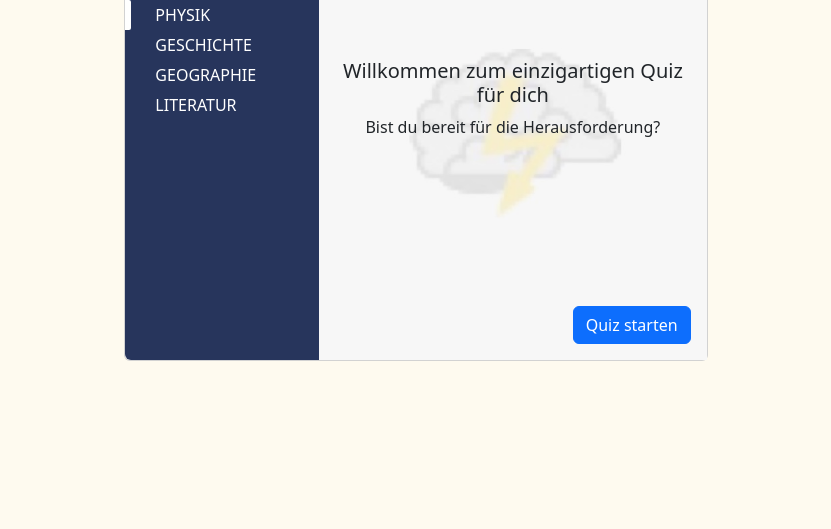
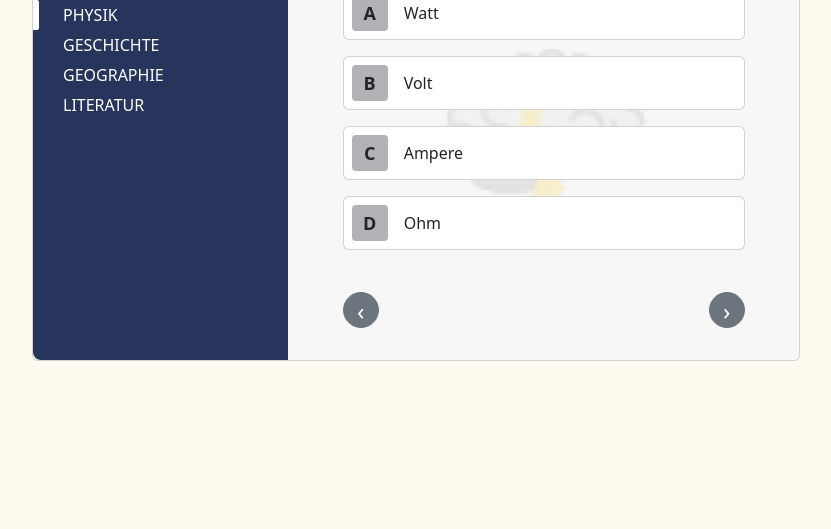
Before and after one commit to vi-rgaigl/quizapp, a website: page index.html in a window 1280 px wide. Shown: the part 271-800 px from the top of the page, without its empty margins (224-1055 px from the left). Drawn offline with nearby package versions, Linux system fonts and the light colour scheme.

Commit message:
add question card

```diff
--- /dev/null
+++ b/content/quiz.html
@@ -0,0 +1,34 @@
+<div class="quiz-body">
+    <div class="questions">
+        <h5 id="question"></h5>
+        <div id="body_answer_1" onclick="checkAnswer(1)" class="card mt-16">
+            <div class="card-body answer-line">
+                <div id="letter_1" class="answer-letter">A</div>
+                <span id="answer_1"></span>
+            </div>
+        </div>
+        <div id="body_answer_2" onclick="checkAnswer(2)" class="card mt-16">
+            <div class="card-body answer-line">
+                <div id="letter_2" class="answer-letter">B</div>
+                <span id="answer_2"></span>
+            </div>
+        </div>
+        <div id="body_answer_3" onclick="checkAnswer(3)" class="card mt-16">
+            <div class="card-body answer-line">
+                <div id="letter_3" class="answer-letter">C</div>
+                <span id="answer_3"></span>
+            </div>
+        </div>
+        <div id="body_answer_4" onclick="checkAnswer(4)" class="card mt-16">
+            <div class="card-body answer-line">
+                <div id="letter_4" class="answer-letter">D</div>
+                <span id="answer_4"></span>
+            </div>
+        </div>
+    </div>
+
+    <div class="button-line">
+        <button onclick="breviousQuestion()" type="button" class="btn btn-secondary next-button">&#8249;</button>
+        <button onclick="nextQuestion()" type="button" class="btn btn-secondary next-button">&#8250;</button>
+    </div>
+</div>
--- a/data.js
+++ b/data.js
@@ -1,13 +1,15 @@
-let questions_physics = [
+let questions = [
     {
+        "category": "physics",
         "question": "In welcher Einheit wird der elektrische Widerstand gemessen?",
         "answer_1": "Watt",
         "answer_2": "Volt",
-        "answer_2": "Ampere",
+        "answer_3": "Ampere",
         "answer_4": "Ohm",
         "right_answer": 4
     },
     {
+        "category": "physics",
         "question": "Welcher ist der einzige Planet, der die Sonne im Uhrzeigersinn umkreist?",
         "answer_1": "Erde",
         "answer_2": "Venus",
@@ -16,16 +18,16 @@ let questions_physics = [
         "right_answer": 2
     },
     {
+        "category": "physics",
         "question": "Wie lautet das chemische Symbol für Blei?",
         "answer_1": "Bl",
         "answer_2": "Pb",
         "answer_3": "Be",
         "answer_4": "Pt",
         "right_answer": 2
-    }
-];
-let questions_history = [
+    },
     {
+        "category": "history",
         "question": "Wer ist die griechische Götting der Weisheit in der Kriegsführung?",
         "answer_1": "Aphrodite",
         "answer_2": "Hera",
@@ -34,6 +36,7 @@ let questions_history = [
         "right_answer": 3
     },
     {
+        "category": "history",
         "question": "Welche Farbe wurde ursprünglich mit dem St. Patrick's Day assoziiert?",
         "answer_1": "blau",
         "answer_2": "grün",
@@ -42,16 +45,16 @@ let questions_history = [
         "right_answer": 1
     },
     {
+        "category": "history",
         "question": "in welchem Jahr ist Neil Armstrong auf dem Mond gelandet?",
         "answer_1": "1963",
         "answer_2": "1967",
         "answer_3": "1969",
         "answer_4": "Er ist nie auf dem Mond gelandet.",
         "right_answer": 3
-    }
-];
-let questions_geography = [
+    },
     {
+        "category": "geography",
         "question": "Welche dieser Städte ist nicht die Hauptstadt eines Landes?",
         "answer_1": "Wien",
         "answer_2": "Delhi",
@@ -60,6 +63,7 @@ let questions_geography = [
         "right_answer": 3
     },
     {
+        "category": "geography",
         "question": "In welchem Meer liegt die Insel Hawaii?",
         "answer_1": "Atlantischer Ozean",
         "answer_2": "Indischer Ozean",
@@ -68,16 +72,16 @@ let questions_geography = [
         "right_answer": 4
     },
     {
+        "category": "geography",
         "question": "Wie heißt die Hauptstadt von Thüringen?",
         "answer_1": "Magdeburg",
         "answer_2": "Erfurt",
         "answer_3": "Dresden",
         "answer_4": "Potsdam",
         "right_answer": 2
-    }
-];
-let questions_literature = [
+    },
     {
+        "category": "literature",
         "question": "In welcher Stadt spielt Romeo und Julia?",
         "answer_1": "Florenz",
         "answer_2": "Neapel",
@@ -86,6 +90,7 @@ let questions_literature = [
         "right_answer": 4
     },
     {
+        "category": "literature",
         "question": "Was ist ein Oxymoron?",
         "answer_1": "Ein innerer Widerspruch",
         "answer_2": "Ein Versfuß",
@@ -94,6 +99,7 @@ let questions_literature = [
         "right_answer": 1
     },
     {
+        "category": "literature",
         "question": "Welche Adresse ist mit Sherlock Holmes verbunden?",
         "answer_1": "221b Baker Street",
         "answer_2": "Abbey Road 42",
--- a/index.html
+++ b/index.html
@@ -11,36 +11,25 @@
     <script src="./script.js"></script>
 </head>
 
-<body>
-    <div class="card mb-3">
+<body onload="init()">
+    <div class="card mb-3 size-60-60">
         <div class="row g-0 height-100">
-            <div class="col-md-4 bg-blue card-aside">
+            <div class="col-md-4 bg-blue card-aside br-tl-8 br-bl-8">
                 <div class="image-container">
                     <img src="./img/logo.png" class="img-fluid rounded-start logo-image" alt="...">
                 </div>
                 <div class="link-line">
-                    <div class="marker-aside bg-white"></div><a href="#">PHYSIK</a>
-                </div>
+                    <div id="marker_1" class="marker-aside"></div>PHYSIK</div>
                 <div class="link-line">
-                    <div class="marker-aside"></div><a href="#">GESCHICHTE</a>
-                </div>
+                    <div id="marker_2" class="marker-aside"></div>GESCHICHTE</div>
                 <div class="link-line">
-                    <div class="marker-aside"></div><a href="#">GEOGRAPHIE</a>
-                </div>
+                    <div id="marker_3" class="marker-aside"></div>GEOGRAPHIE</div>
                 <div class="link-line">
-                    <div class="marker-aside"></div><a href="#">LITERATUR</a>
-                </div>
+                    <div id="marker_4" class="marker-aside"></div>LITERATUR</div>
             </div>
-            <div class="col-md-8 welcome-bg">
-                <div class="card-body welcome-body height-100">
-                    <div class="welcome-content">
-                        <h5 class="card-title">Willkommen zum einzigartigen Quiz für dich</h5>
-                        <p class="card-text">Bist du bereit für die Herausforderung?</p>
-                    </div>
-                    <div class="welcome-btn">
-                        <button type="button" class="btn btn-primary">Quiz starten</button>
-                    </div>
-                </div>
+
+            <div id="content" class="col-md-8 content content-bg p-32 br-tr-8 br-br-8">
+
             </div>
         </div>
     </div>
--- a/script.js
+++ b/script.js
@@ -0,0 +1,109 @@
+let currentQuestion = 0;
+
+function init() {
+    // render('./content/welcome.html');
+    render('./content/quiz.html');
+    // render('./content/result.html');
+}
+
+function render(content) {
+    let container = document.getElementById('content');
+    if (content) {
+        container.setAttribute('w3-include-html', content);
+    }
+    includeHTML(content);
+}
+
+async function includeHTML(content) {
+    let includeElements = document.querySelectorAll('[w3-include-html]');
+    for (let i = 0; i < includeElements.length; i++) {
+        const element = includeElements[i];
+        file = element.getAttribute('w3-include-html');
+        let resp = await fetch(file);
+        if (resp.ok) {
+            element.innerHTML = await resp.text();
+        } else {
+            element.innerHTML = 'Page not found';
+        }
+    }
+    checkContent(content)
+}
+
+function checkContent(content) {
+    if(content == './content/quiz.html') {
+        showQuestion();
+    }
+}
+
+function showQuestion() {
+    let container = document.getElementById('question');
+    container.innerHTML = questions[currentQuestion]['question'];
+    showAnwsers();
+    setMarker();
+}
+
+function showAnwsers() {
+    for (let i = 1; i <= 4; i++) {
+        document.getElementById(`answer_${i}`).innerHTML = questions[currentQuestion][`answer_${i}`];
+    }
+}
+
+function setMarker() {
+    switch (questions[currentQuestion]['category']) {
+        case 'physics': setMarkerStyle(1);
+            break;
+        case 'history': setMarkerStyle(2);;
+            break;
+        case 'geography': setMarkerStyle(3);;
+            break;
+        case 'literature': setMarkerStyle(4);;
+            break;
+    }
+}
+
+function setMarkerStyle(number) {
+    for (let i = 1; i <= 4; i++) {
+        if(i == number) {
+            document.getElementById(`marker_${number}`).classList.add('bg-white');
+        } else {
+            document.getElementById(`marker_${i}`).classList.remove('bg-white');
+        }
+    }
+}
+
+function nextQuestion() {
+    currentQuestion++;
+    if(checkArrayIndex() == 1) {
+        render('./content/result.html');
+        currentQuestion = questions.length;
+    } else {
+        showQuestion();
+    }
+}
+
+function breviousQuestion() {
+    currentQuestion--;
+    if(checkArrayIndex() == -1) {
+        render('./content/welcome.html');
+        currentQuestion = 0;
+    } else {
+        showQuestion();
+    }
+}
+
+function checkArrayIndex() {
+    if(currentQuestion < 0) {
+        return -1;
+    } else if(currentQuestion > questions.length) {
+        return 1;
+    }
+}
+
+function checkAnswer(id) {
+    let currentRightAnswer = questions[currentQuestion]['right_answer'];
+    if(id == currentRightAnswer) {
+        console.log('Richtig');
+    } else {
+        console.log('Falsch');
+    }
+}
--- a/style.css
+++ b/style.css
@@ -28,24 +28,49 @@ a {
     padding: 16px;
 }
 
+.p-32 {
+    padding: 32px;
+}
+
+.br-8 {
+    border-radius: 8px;
+}
+
+.br-tl-8 {
+    border-top-left-radius: 8px;
+}
+.br-bl-8 {
+    border-bottom-left-radius: 8px;
+}
+.br-tr-8 {
+    border-top-right-radius: 8px;
+}
+.br-br-8 {
+    border-bottom-right-radius: 8px;
+}
+
+.mt-16 {
+    margin-top: 16px;
+}
+.size-60-60 {
+    width: 60%;
+    height: 60%;
+}
+
 h5 {
+    display: flex;
+    align-items: center;
     text-align: center;
+    height: 15%;
 }
 
 .d-none {
     display: none;
 }
 
-.card {
-    max-width: 60%;
-    height: 60%;
-}
-
 .card-aside {
     display: flex;
     flex-direction: column;
-    border-top-left-radius: 0.375rem;
-    border-bottom-left-radius: 0.375rem;
 }
 
 .image-container {
@@ -73,10 +98,16 @@ h5 {
     border-bottom-right-radius: 2px;
 }
 
-.welcome-bg {
+.content-bg {
     background-image: url(./img/brainbg.jpg);
     background-size: cover;
     background-position: 50% 50%;
+}
+
+.content {
+    display: flex;
+    justify-content: center;
+    align-items: center;
 }
 
 .welcome-body {
@@ -85,7 +116,7 @@ h5 {
     justify-content: space-between;
 }
 
-.welcome-content {
+.welcome-text {
     height: 90%;
     display: flex;
     flex-direction: column;
@@ -97,3 +128,57 @@ h5 {
     display: flex;
     justify-content: flex-end;
 }
+
+.quiz-body {
+    height: 100%;
+    width: 90%;
+    display: flex;
+    flex-direction: column;
+    justify-content: space-between;
+}
+
+.questions {
+    height: 80%;
+    display: flex;
+    flex-direction: column;
+    justify-content: space-evenly;
+}
+
+.answer-line {
+    display: flex;
+    align-items: center;
+    gap: 16px;
+}
+
+.answer-line:hover {
+    background-color: rgba(0,0,0,0.1);
+}
+
+.answer-letter {
+    height: 36px;
+    width: 36px;
+    border-radius: 4px;
+    display: flex;
+    justify-content: center;
+    align-items: center;
+    font-size: large;
+    font-weight: bold;
+    background-color: #b1b2b6;
+}
+
+.card-body {
+    padding: 8px;
+}
+
+.button-line {
+    display: flex;
+    justify-content: space-between;
+}
+
+.next-button {
+    height: 36px;
+    width: 36px;
+    border-radius: 50% 50%;
+    padding: 0;
+    font-size: 24px;
+}
```
Also changed, not shown: content/result.html (added, +3 -0 lines), content/welcome.html (added, +9 -0 lines).
